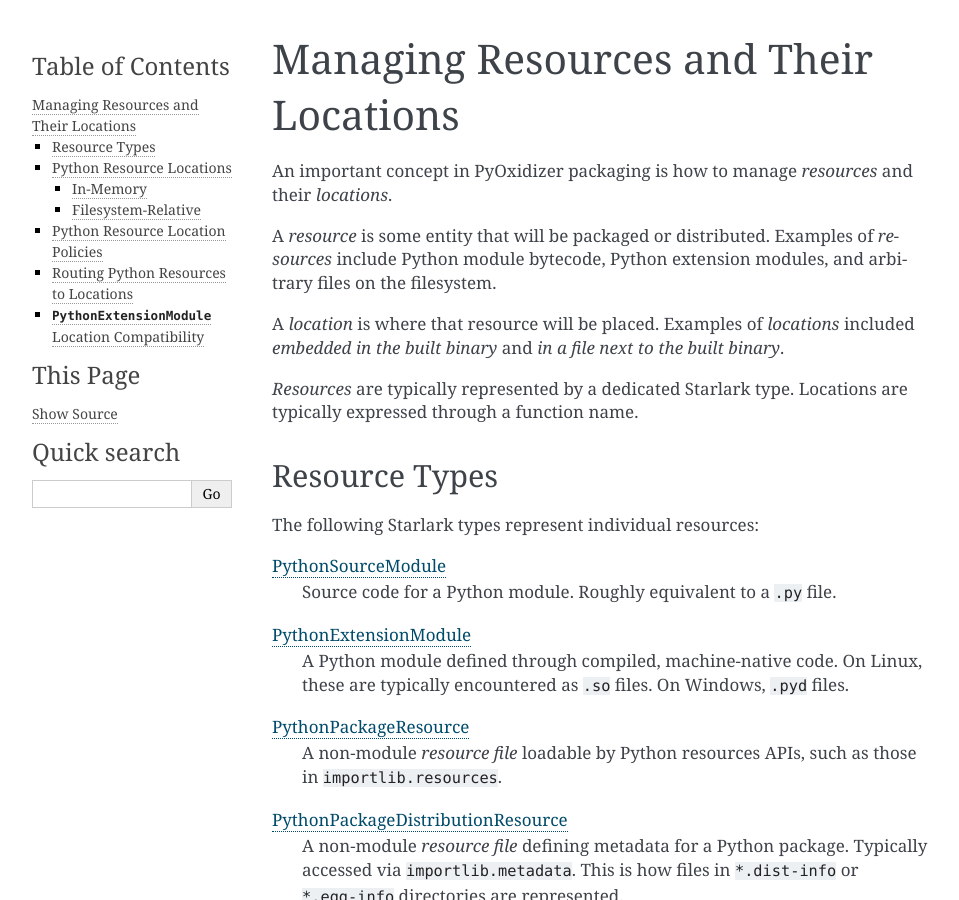
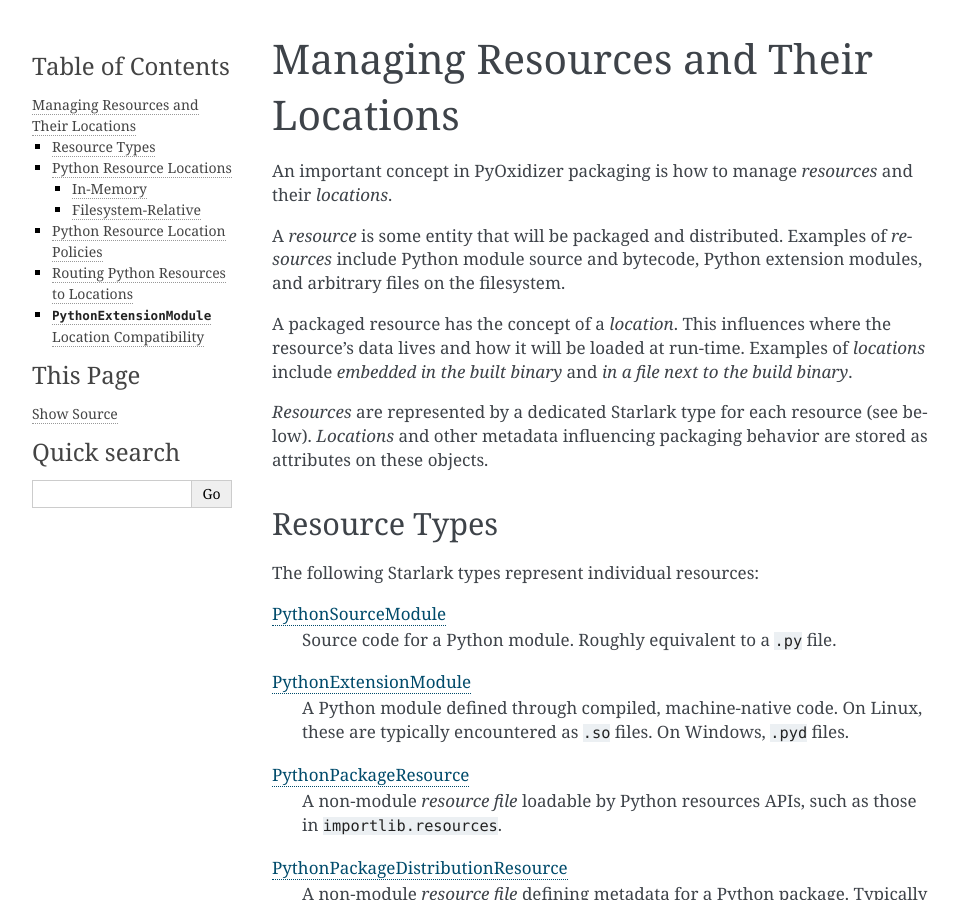
Before and after one commit to indygreg/PyOxidizer, a Sphinx documentation site: the page built from docs/packaging_resources.rst, in a window 1280 px wide and 900 px high. Shown: the whole window, without its empty margins (148-1107 px from the left). Built offline with Sphinx 7.4.7, drawn with Linux system fonts in a browser that asks for light colours; the version number is read from the project's files by our own code.

Commit message:
docs: tweak wording on resources and locations
These docs still need a lot of work to reflect packaging policy
changes. I may wait until the refactor is more stable before finishing
the overhaul.

```diff
--- a/docs/packaging_resources.rst
+++ b/docs/packaging_resources.rst
@@ -7,16 +7,18 @@
 An important concept in PyOxidizer packaging is how to manage
 *resources* and their *locations*.
 
-A *resource* is some entity that will be packaged or distributed. Examples
-of *resources* include Python module bytecode, Python extension modules, and
-arbitrary files on the filesystem.
+A *resource* is some entity that will be packaged and distributed. Examples
+of *resources* include Python module source and bytecode, Python
+extension modules, and arbitrary files on the filesystem.
 
-A *location* is where that resource will be placed. Examples of *locations*
-included *embedded in the built binary* and *in a file next to the built
-binary*.
+A packaged resource has the concept of a *location*. This influences where
+the resource's data lives and how it will be loaded at run-time. Examples
+of *locations* include *embedded in the built binary* and *in a file next
+to the build binary*.
 
-*Resources* are typically represented by a dedicated Starlark type. Locations
-are typically expressed through a function name.
+*Resources* are represented by a dedicated Starlark type for each
+resource (see below). *Locations* and other metadata influencing
+packaging behavior are stored as attributes on these objects.
 
 .. _packaging_resource_types:
 
```
